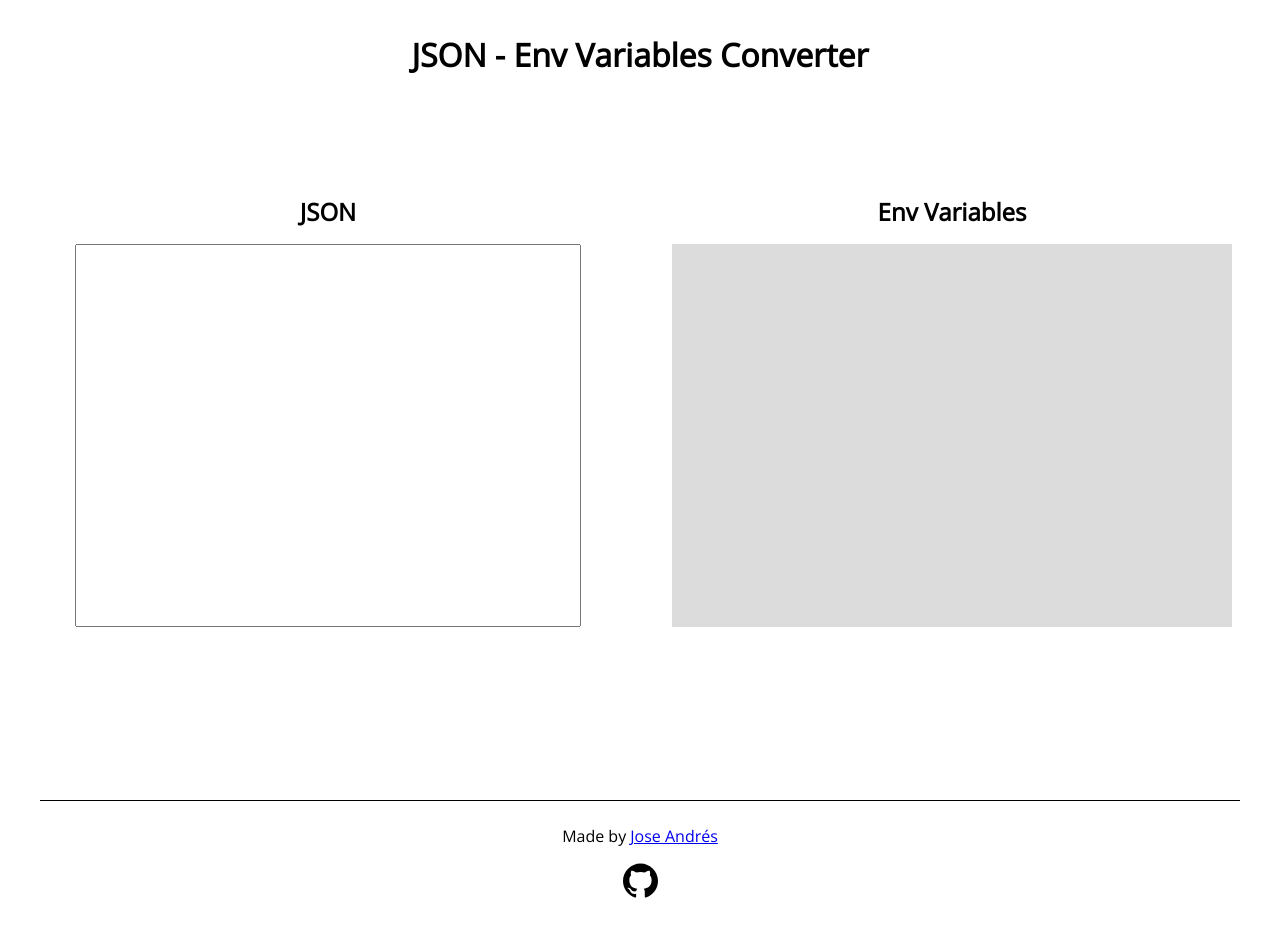
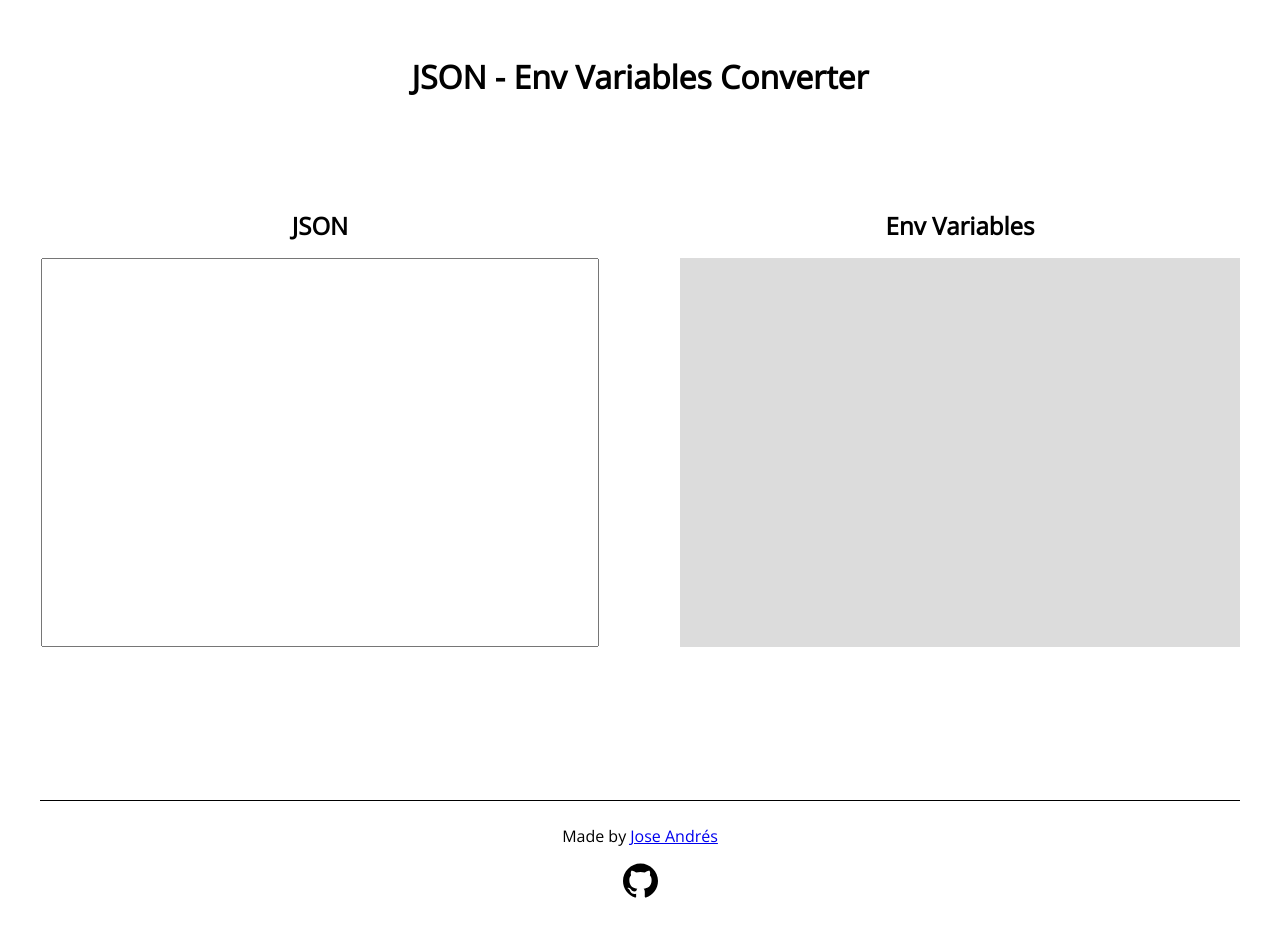
Before and after one commit to merojosa/json-env-converter, a SvelteKit app: page / in a window 1280 px wide. Built offline with nearby package versions, Linux system fonts and the light colour scheme.

Commit message:
Fix layouts

```diff
--- a/src/routes/+layout.svelte
+++ b/src/routes/+layout.svelte
@@ -30,7 +30,7 @@
 
   :global(main) {
     grid-area: main;
-    margin: 1rem;
+    margin: 2.5rem;
     display: grid;
     align-items: unset;
     grid-template-rows: 10% 90%;
--- a/src/routes/+page.svelte
+++ b/src/routes/+page.svelte
@@ -28,7 +28,7 @@
     <h2>Env Variables</h2>
     <div class="result-container">
       <pre><code>{$converter}</code></pre>
-      <button class="clipboard-button" on:click={copyTextarea}>
+      <button type="button" class="clipboard-button" on:click={copyTextarea}>
         <div>
           <Clipboard />
         </div>
@@ -69,21 +69,24 @@
 
   .edit-textarea {
     justify-self: center;
-    width: 80%;
     resize: none;
-    margin: 2rem;
-    margin-top: 0;
+    margin: 0;
+    padding: 2px;
+    width: calc(
+      100% - 4px - 4px
+    ); /* The first 4px is native the border width and the second one is for the padding  */
   }
 
   .result-container {
-    padding: 1rem;
-    margin: 2rem;
     margin-top: 0;
     background-color: rgb(220, 220, 220);
     position: relative;
+    width: 100%;
   }
 
   .result-container > pre {
+    padding: 1rem;
+    margin: 0;
     white-space: break-spaces;
   }
 
@@ -99,7 +102,6 @@
     position: absolute;
     top: 10px;
     right: 10px;
-    cursor: pointer;
   }
 
   .clipboard-button > div {
@@ -108,15 +110,15 @@
 
   .result-container:hover > .clipboard-button {
     display: block;
-    opacity: 1;
   }
 
   @media (min-width: 800px) {
     .grid-section {
-      grid-template-columns: repeat(2, 50%);
+      grid-template-columns: repeat(2, 1fr);
       grid-template-rows: min-content 80%;
       grid-auto-flow: column;
       height: 75%;
+      column-gap: 5rem;
     }
   }
 </style>
```
